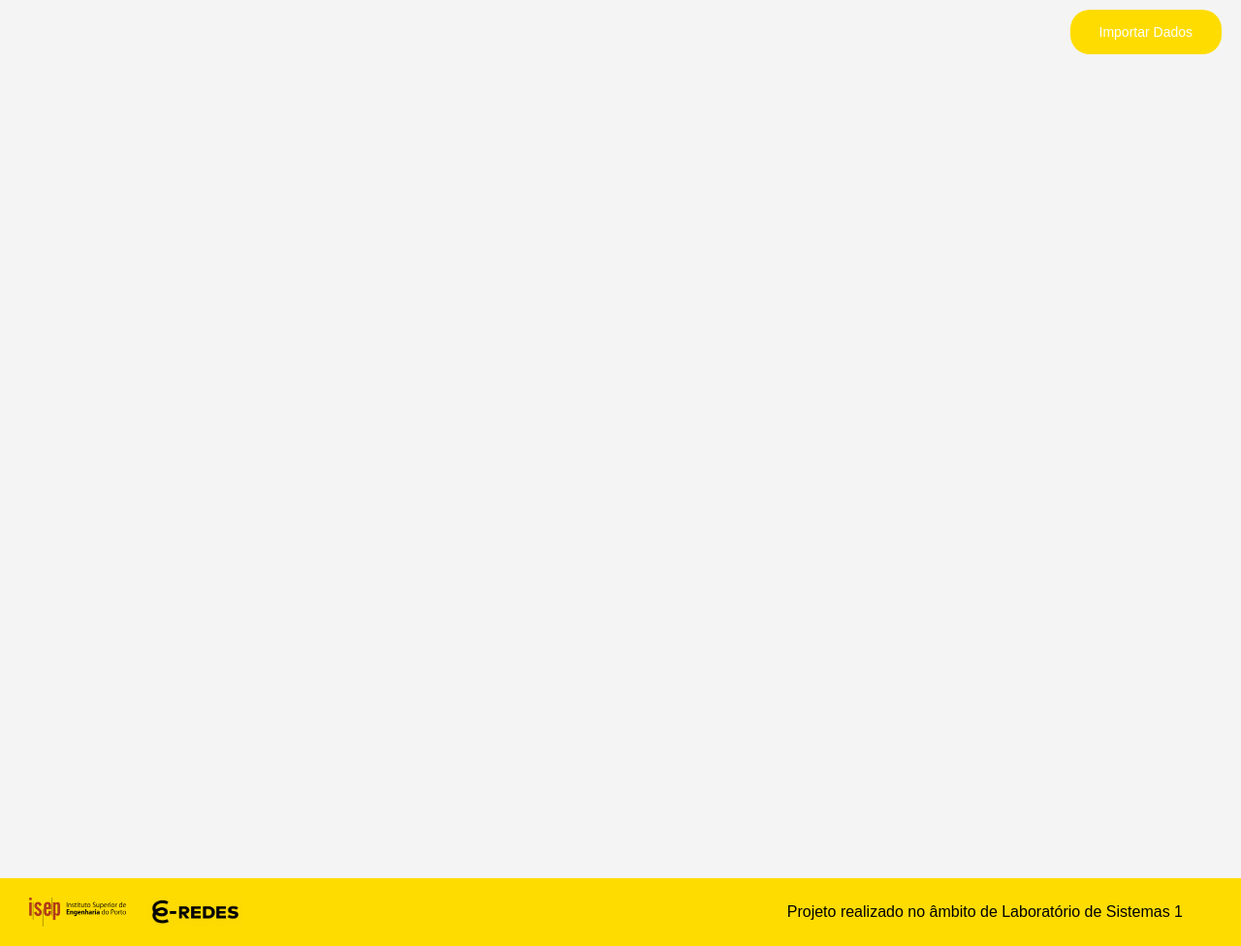
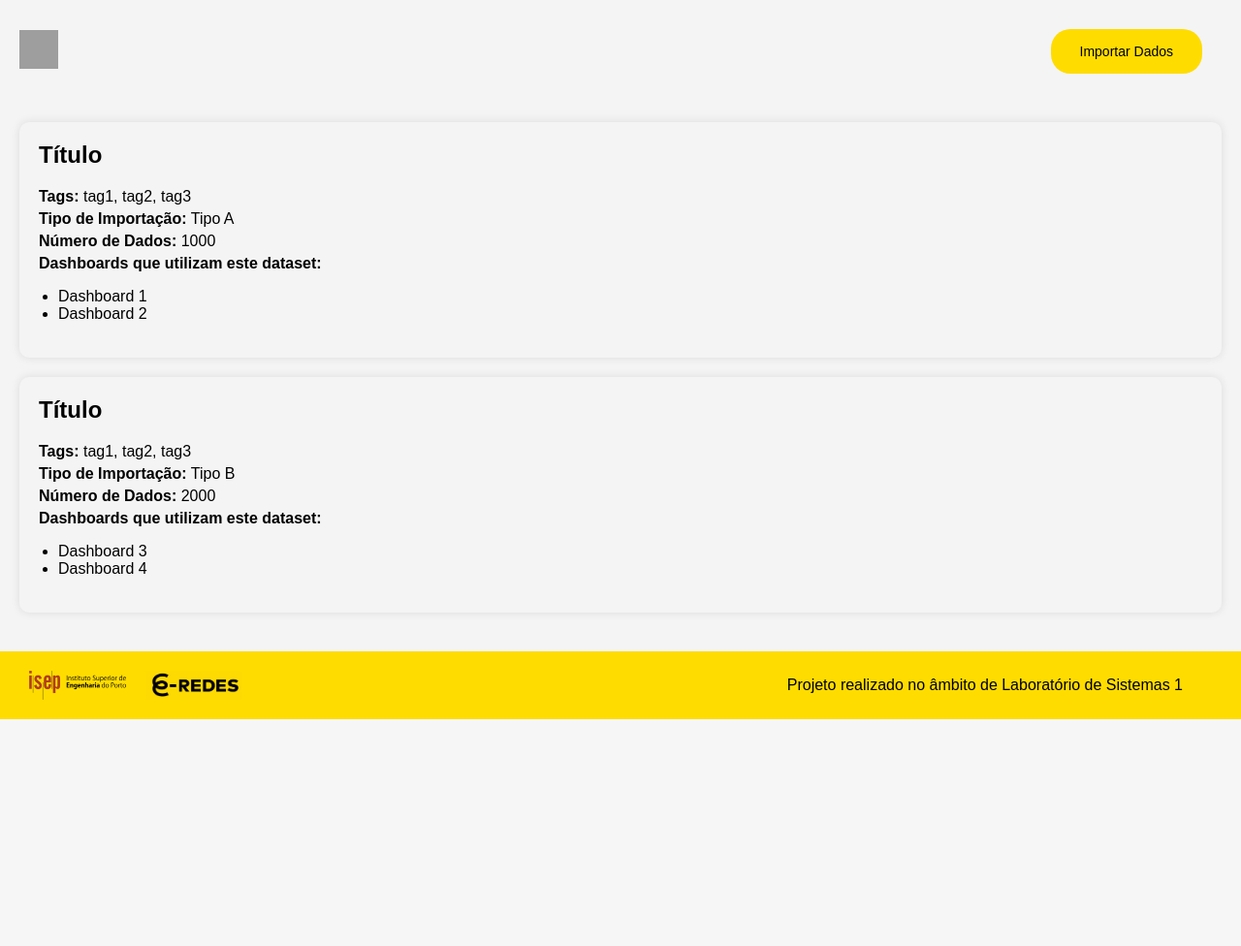
Before and after one commit to joaomiranda1220911/LSIS1_2324_G04, a PHP site: page /home_dados.php in a window 1280 px wide. Shown: the part 70-1046 px from the top of the page at 97% size. After the commit the page ends 812 px from the top, so only its background shows below. Run offline with PHP 8.4, Linux system fonts and the light colour scheme; the visitor is signed in with stand-in values (Sample User, id 1); grey boxes are pictures that could not be loaded.

Commit message:
Home dados modelo inicial

```diff
--- a/home_dados.php
+++ b/home_dados.php
@@ -1,10 +1,10 @@
 <!DOCTYPE html>
-<html lang="pt">
+<html lang="en">
 
 <head>
     <meta charset="UTF-8">
     <meta name="viewport" content="width=device-width, initial-scale=1.0">
-    <title>Dados</title>
+    <title>Menu Lateral com Filtros</title>
     <link rel="stylesheet" href="styles.css">
 </head>
 
@@ -16,7 +16,7 @@
         <nav>
             <div class="nav-buttons">
                 <button><a href="SobreNos.php">Sobre Nós</a></button>
-                <button><a href="home_dados.php">Dados</a></button>
+                <button><a href="Dados.php">Dados</a></button>
                 <button><a href="Analise.php">Análise</a></button>
             </div>
         </nav>
@@ -36,17 +36,14 @@
                 <a href="Logout.php">Sair</a>
             </div>
         </div>
+
     </header>
 
-    <div class="button-container">
-        <div class="custom-button">
-            <button onclick="window.location.href='Import.php'">Importar Dados</button>
-        </div>
-    </div>
-
+    <div class="topo">
+        <div class="menu-container">
+            <img src="https://www.svgrepo.com/show/509382/menu.svg" alt="Menu Icon" class="menu-icon">
             <div class="menu">
-        <h2> Filtros </h2>
-        <div class="menu-hover" </div>
+                <h2>Filtros</h2>
                 <ul>
                     <li>
                         <input type="checkbox" id="Consumos e Energia">
@@ -65,15 +62,10 @@
                         <label for="Rede Elétrica">Rede Elétrica</label>
                     </li>
                     <li>
-                    <input type="checkbox" id="Operação e Qualidade de Serviço">
-                    <label for="Operação e Qualidade de Serviço">Operação e Qualidade de Serviço</label>
-                </li>
-                <li>
                         <input type="checkbox" id="Renováveis">
                         <label for="Renováveis">Renováveis</label>
                     </li>
                 </ul>
-
                 <div class="button-container">
                     <div class="custom-button">
                         <button onclick="window.location.href='Import.php'">Pesquisar</button>
@@ -81,8 +73,40 @@
                 </div>
             </div>
         </div>
+        <div class="button-container">
+            <div class="custom-button">
+                <button onclick="window.location.href='Import.php'">Importar Dados</button>
+            </div>
+        </div>
+    </div>
 
-    <main class="l">
+    <main>
+        <section class="dataset-details">
+            <h2>Título</h2>
+            <div class="dataset-info">
+                <p><strong>Tags:</strong> tag1, tag2, tag3</p>
+                <p><strong>Tipo de Importação:</strong> Tipo A</p>
+                <p><strong>Número de Dados:</strong> 1000</p>
+                <p><strong>Dashboards que utilizam este dataset:</strong></p>
+                <ul>
+                    <li>Dashboard 1</li>
+                    <li>Dashboard 2</li>
+                </ul>
+            </div>
+        </section>
+        <section class="dataset-details">
+            <h2>Título</h2>
+            <div class="dataset-info">
+                <p><strong>Tags:</strong> tag1, tag2, tag3</p>
+                <p><strong>Tipo de Importação:</strong> Tipo B</p>
+                <p><strong>Número de Dados:</strong> 2000</p>
+                <p><strong>Dashboards que utilizam este dataset:</strong></p>
+                <ul>
+                    <li>Dashboard 3</li>
+                    <li>Dashboard 4</li>
+                </ul>
+            </div>
+        </section>
     </main>
 
     <footer>
@@ -97,6 +121,7 @@
         </div>
     </footer>
 
+
     <script src="script.js"></script>
 </body>
 
--- a/styles.css
+++ b/styles.css
@@ -478,11 +478,11 @@
     height: 35px;
 }
 
-/* Estilos para os botões de Importação e Exportação */
+
 .custom-button button {
     padding: 15px 30px;
     background-color: #FFDC00;
-    color: #fff;
+    color: #000000;
     border: none;
     border-radius: 20px;
     cursor: pointer;
@@ -495,7 +495,7 @@
 
 .button-container {
     display: flex;
-    justify-content: flex-end; /* Alinhar os botões à direita */
+    justify-content: flex-end;
 }
 
 .custom-button {
@@ -505,21 +505,43 @@
 .custom-button button:hover {
     background-color: #dec000;
 }
+
+.topo {
+    display: flex;
+    justify-content: space-between;
+    align-items: center;
+    padding: 20px;
+}
+
+.menu-container {
+    position: relative;
+    width: 200px;
+}
+
+.menu-icon {
+    width: 40px;
+    height: 40px;
+    cursor: pointer;
+}
+
 .menu {
-    width: 200px;
-    height: 100vh;
+    width: 300px; /* Alargar o menu */
+    background-color: rgba(51, 51, 51, 0.8); /* Cor de fundo do menu com transparência */
+    color: #fff;
+    height: 400px; /* Diminuir a altura do menu */
     padding: 20px;
     box-sizing: border-box;
-    background-color: #333; /* Cor de fundo do menu */
-    color: #fff; /* Cor do texto no menu */
-    visibility: hidden; /* Por padrão, o menu está oculto */
-    opacity: 0; /* Por padrão, o menu é transparente */
-    transition: visibility 0s, opacity 0.5s; /* Transição suave */
+    position: absolute;
+    top: 0;
+    left: -15px; /* Ajustar para alargar o menu para a esquerda */
+    visibility: hidden;
+    opacity: 0;
+    transition: visibility 0s, opacity 0.5s;
 }
 
-.menu:hover {
+.menu-container:hover .menu {
     visibility: visible;
-    opacity: 1;
+    opacity: 0.9;
 }
 
 .menu h2 {
@@ -533,95 +555,29 @@
 
 .menu li {
     margin-bottom: 10px;
-<<<<<<< HEAD
-=======
 }
 
-.conteudo {
+main {
     padding: 20px;
 }
 
-.form-container {
-    width: 400px;
-    margin: 0 auto;
-    margin-top: 40px;
-    margin-bottom: 40px;
+.dataset-details {
+    background-color: #f4f4f4;
+    margin-bottom: 20px;
     padding: 20px;
-    border: 1px solid #ccc;
     border-radius: 10px;
-    box-shadow: 0 0 20px #898989;
+    box-shadow: 0 0 10px rgba(0,0,0,0.1);
 }
 
-.form-row {
-    margin-bottom: 10px;
+.dataset-details h2 {
+    margin-top: 0;
 }
 
-.form-row label {
-    display: block;
-    margin-bottom: 5px;
+.dataset-info p {
+    margin: 5px 0;
 }
 
-.form-row button {
-    padding: 10px 10px;
-    background-color: #dec000;
-    color: white;
-    border: none;
-    border-radius: 3px;
-    cursor: pointer;
-    margin-bottom: 20px;
-    margin-top: 20px;
+.dataset-info ul {
+    list-style-type: disc;
+    padding-left: 20px;
 }
-
-.form-row button:hover {
-    background-color: #a2a2a2;
-}
-
-.form-row span {
-    display: block;
-    margin-top: 5px;
-    font-size: 12px;
-    color: #a2a2a2;
-}
-
-.form-container h2 {
-    display: flex;
-    justify-content: center;
-}
-
-.quem_somos{
-    width: 500px;
-    margin-left: 50px;
-    margin-top: 40px;
-}
-
-.equipa {
-    width: 500px;
-    margin-left: 50px;
-}
-
-.fotos_equipa {
-    display: flex;
-    flex-wrap: wrap;
-    justify-content: space-between;
-    margin: 10px 60px 0 60px;
-}
-
-.fotos_equipa img {
-    width: 200px;
-    height: 200px;
-    border-radius: 10px;
-}
-
-.quemsomos_objetivo {
-    display: flex;
-    flex-wrap: wrap;
-}
-
-.quem_somos,
-.objetivo {
-    flex: 1 0 25%;
-    margin: 10px;
-    margin-top: 20px;
-    border-radius: 10px;
->>>>>>> fbc978529d82546df7c5e83988b26c7f3d9ca512
-}
```
Lines whose indentation alone changed are shown as unchanged.
